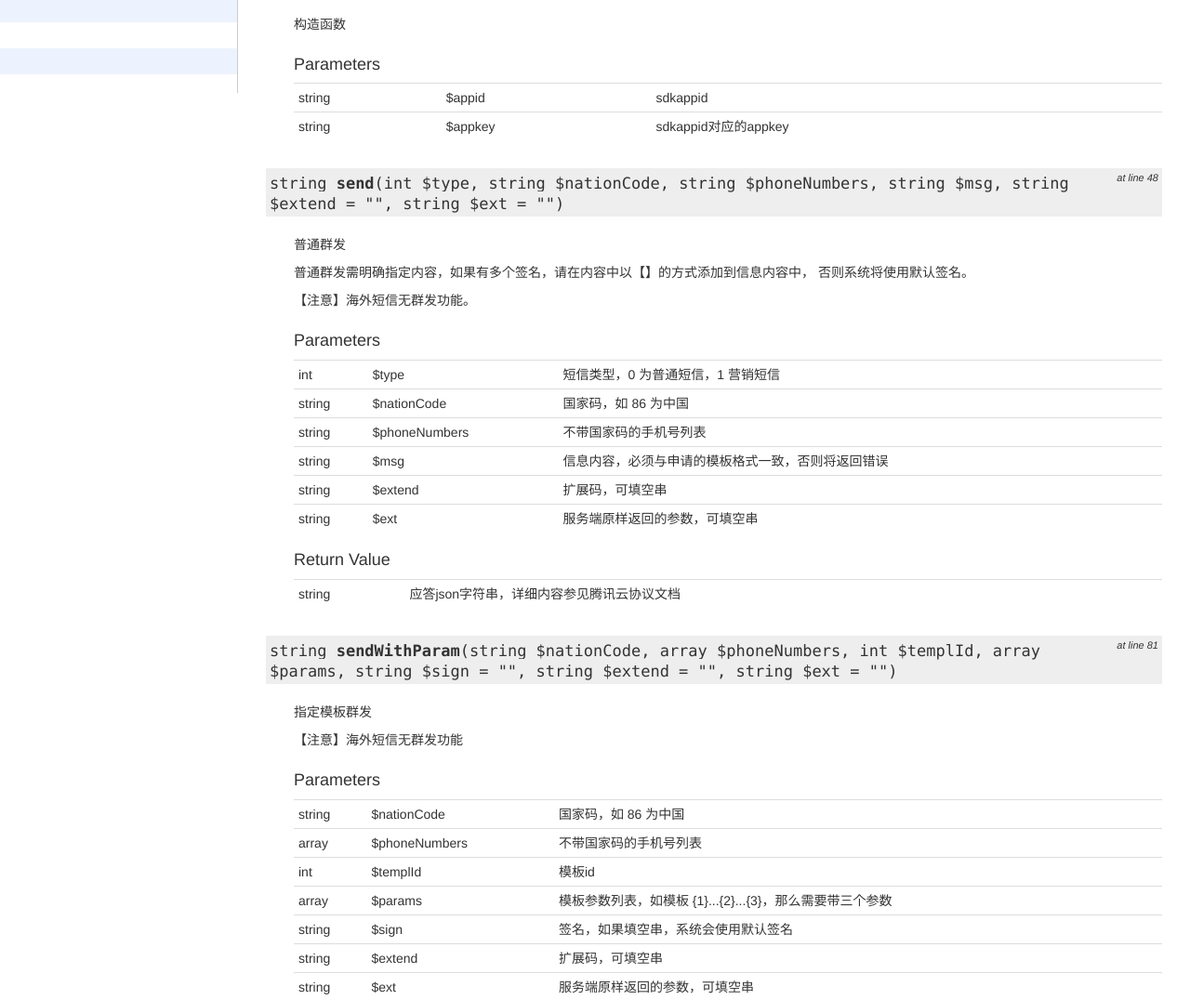
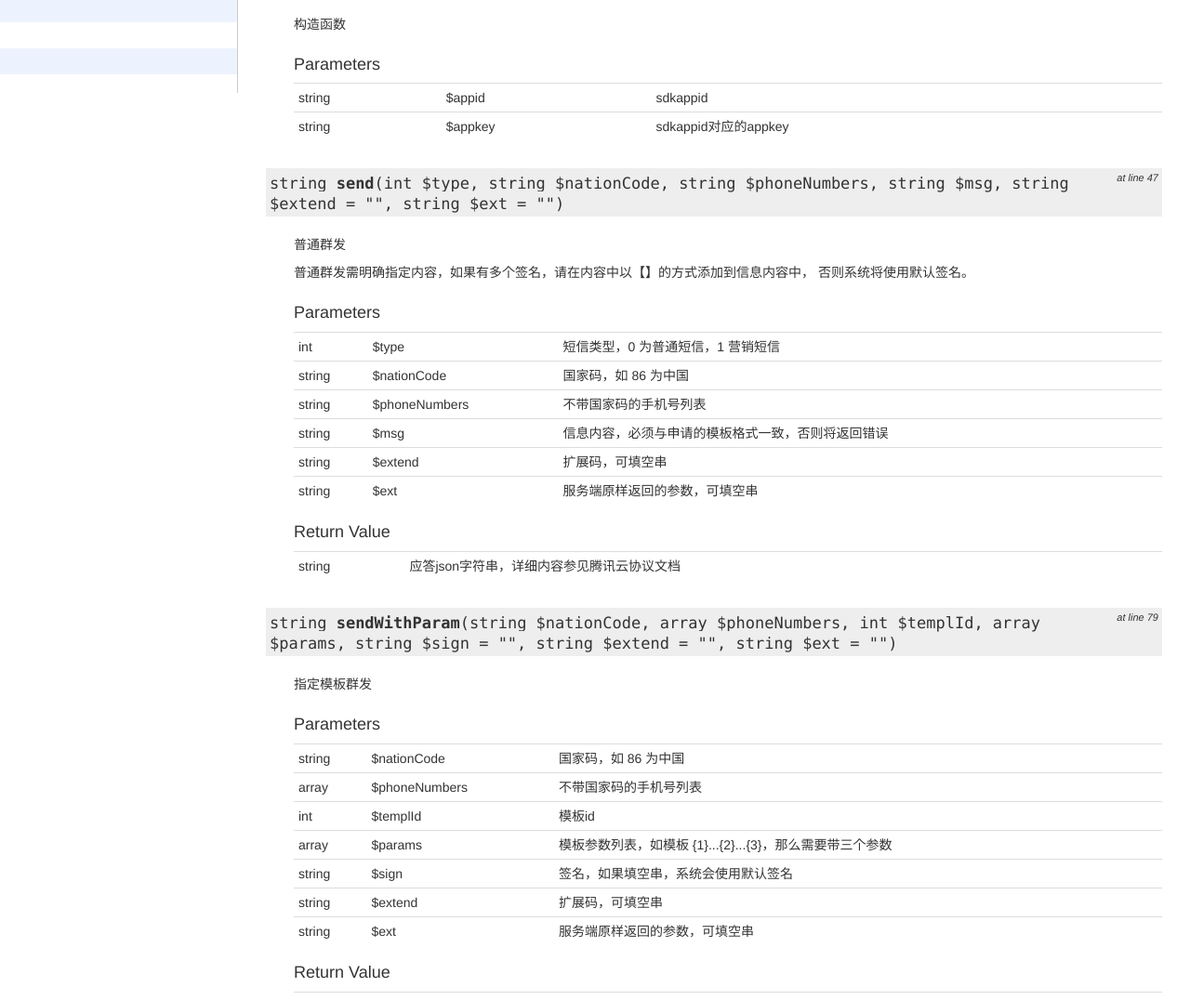
Before and after one commit to qcloudsms/qcloudsms_php, a PHP site: page /docs/Qcloud/Sms/SmsMultiSender.html in a window 1280 px wide. Shown: the part 700-1776 px from the top of the page at 93% size. Run offline with PHP 8.4, Linux system fonts and the light colour scheme.

Commit message:
Fix some bugs

```diff
--- a/docs/Qcloud/Sms/SmsMultiSender.html
+++ b/docs/Qcloud/Sms/SmsMultiSender.html
@@ -168,7 +168,7 @@
             </div>
                     <div class="method-item">
                     <h3 id="method_send">
-        <div class="location">at         line 48</div>
+        <div class="location">at         line 47</div>
         <code>                    string
     <strong>send</strong>(int $type, string $nationCode, string $phoneNumbers, string $msg, string $extend = &quot;&quot;, string $ext = &quot;&quot;)
         </code>
@@ -179,9 +179,7 @@
 
                     <div class="method-description">
                                     <p>普通群发</p>                    <p>普通群发需明确指定内容，如果有多个签名，请在内容中以【】的方式添加到信息内容中，
-否则系统将使用默认签名。</p>
-
-<p>【注意】海外短信无群发功能。</p>                            </div>
+否则系统将使用默认签名。</p>                            </div>
                 <div class="tags">
                             <h4>Parameters</h4>
 
@@ -236,7 +234,7 @@
             </div>
                     <div class="method-item">
                     <h3 id="method_sendWithParam">
-        <div class="location">at         line 81</div>
+        <div class="location">at         line 79</div>
         <code>                    string
     <strong>sendWithParam</strong>(string $nationCode, array $phoneNumbers, int $templId, array $params, string $sign = &quot;&quot;, string $extend = &quot;&quot;, string $ext = &quot;&quot;)
         </code>
@@ -246,7 +244,7 @@
 
 
                     <div class="method-description">
-                                    <p>指定模板群发</p>                    <p>【注意】海外短信无群发功能</p>                            </div>
+                                    <p>指定模板群发</p>                                                </div>
                 <div class="tags">
                             <h4>Parameters</h4>
 
--- a/src/SmsMultiSender.php
+++ b/src/SmsMultiSender.php
@@ -35,7 +35,6 @@ class SmsMultiSender
      * 普通群发需明确指定内容，如果有多个签名，请在内容中以【】的方式添加到信息内容中，
      * 否则系统将使用默认签名。
      *
-     *【注意】海外短信无群发功能。
      *
      * @param int    $type         短信类型，0 为普通短信，1 营销短信
      * @param string $nationCode   国家码，如 86 为中国
@@ -67,7 +66,6 @@ class SmsMultiSender
     /**
      * 指定模板群发
      *
-     *【注意】海外短信无群发功能
      *
      * @param  string $nationCode   国家码，如 86 为中国
      * @param  array  $phoneNumbers 不带国家码的手机号列表
```
Also changed, not shown: src/SmsStatusPuller.php (+4 -4 lines), README.md, 1 other file.
